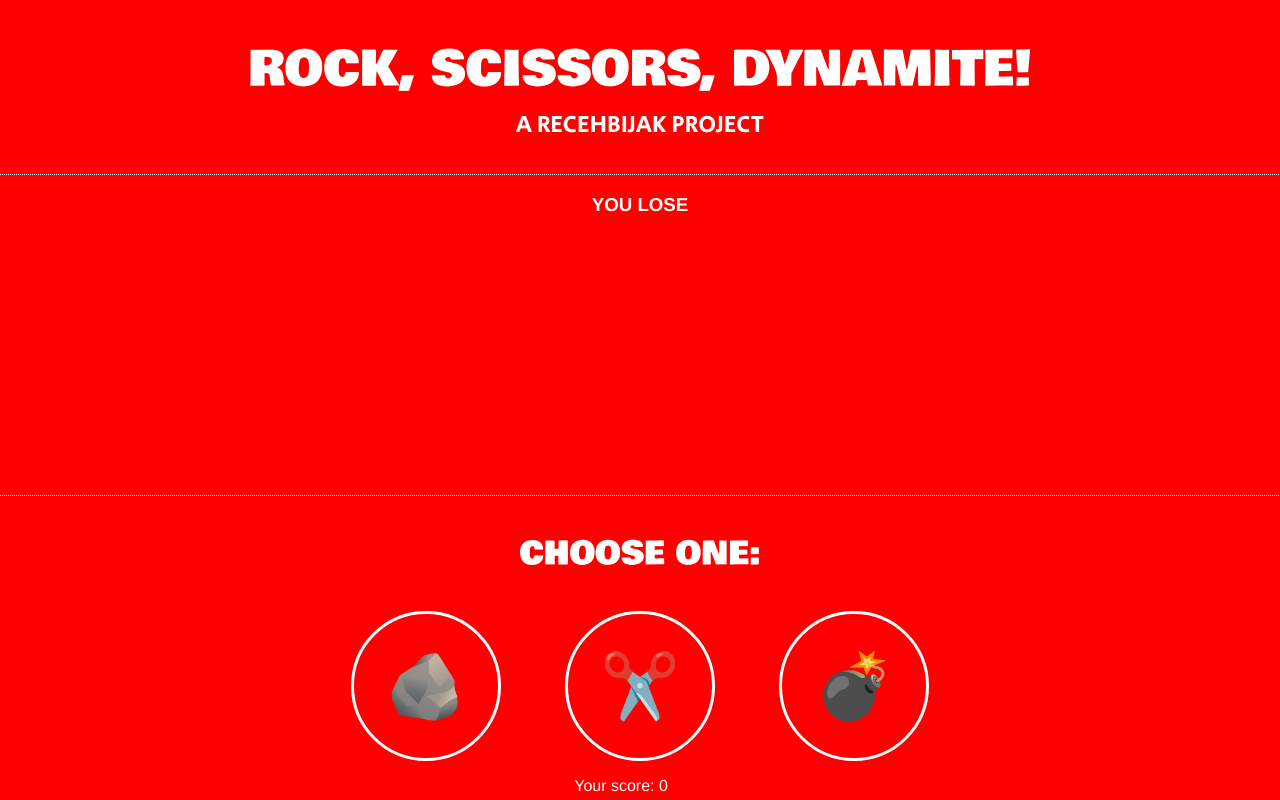
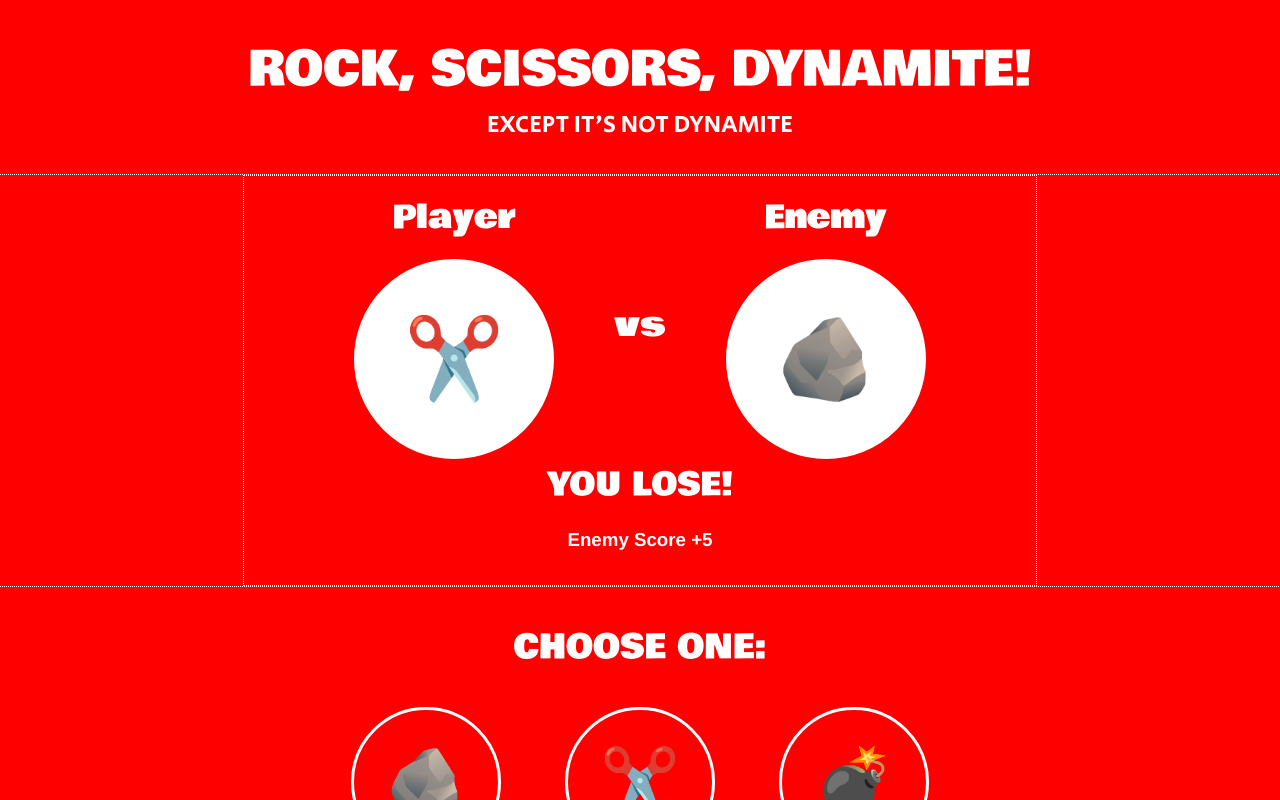
Before and after one commit to recehbijak/odin-rock-paper-scissors, a plain HTML site: page index.html in a window 1280 px wide. Both pictures are taken after a click on the button "✂️". Shown: the top 800 px of the page. Drawn offline with Linux system fonts and the light colour scheme.

Commit message:
Add battle arena to the game

```diff
--- a/index.html
+++ b/index.html
@@ -13,10 +13,25 @@
 <body>
     <div id="rsd-header" class="rsd-header">
         <h1>ROCK, SCISSORS, DYNAMITE!</h1>
-        <h2>A RECEHBIJAK PROJECT</h2>
+        <h2>EXCEPT IT'S NOT DYNAMITE</h2>
     </div>
     <div id="arena-wrapper" class="arena-wrapper">
-        <div id="rsd-arena-container"></div>
+        <div id="rsd-arena-container" class="arena-container">
+            <!-- <h1 id="waiting-message">WAITING FOR PLAYER..</h1> -->
+            <div id="arena-target">
+                <div id="arena-top">
+                    <div id="human-choice" class="player-card">
+                        <h2 id="player-tag">Player</h2>
+                        <button id="player-choice" class="rsd-chosen"></button>
+                    </div>
+                    <div id="vs"><h2>vs</h2></div>
+                    <div id="comp-choice" class="player-card">
+                        <h2 id="enemy-tag">Enemy</h2>
+                        <button id="enemy-choice" class="rsd-chosen" >💣</button>
+                    </div>
+                </div>
+            </div>
+        </div>
     </div>
     <div id="button-wrapper" class="button-wrapper">
         <h3 class="cta-text">CHOOSE ONE:</h3>
--- a/scripts.js
+++ b/scripts.js
@@ -1,35 +1,12 @@
 console.log("Hello World")
 
-/*
-RPS = rock paper scissors
+const rsdArena = document.querySelector("#rsd-arena-container");
+const targetArena = document.querySelector("#arena-target");
 
-Create a function that randomly returns "rock", "paper", or "scissors" strings
-Initialize variable that randomly generates numbers between 0, 1, 2
-If the number is 0, assign "rock"
-Else if the number is 1, assign "paper"
-Else if the number is 2, assign "scissors"
-Return variable
-
-Create a function for human choice
-Initialize a variable that shows prompt window asking user to input their RPS choice
-If the input is rock, print "You've chosen rock"
-If the input is paper, print "You've chosen paper"
-If the input is scissors, print "You've chosen scissors"
-Return prompt variable
-
-Initialize variables that will contain human score and computer score with initial value of 0
-
-Create a function that will play a single round of RPS using human choice and computer choice arguments
-Check the conditions for human and computer choices, if conditions are met then assign score to either human or computer
-and print alert message
-
-Declare that human selection is retrieved from getHumanChoice function
-Declar that computer selection is retrieved from getComputerCHoice function
-
-
-*/
-
-
+const waitMessage = document.createElement("h2");
+waitMessage.textContent = "Waiting for Player...";
+rsdArena.appendChild(waitMessage);
+rsdArena.removeChild(targetArena);
 
 function getRandomInt(min, max) {
     const minCeiled = Math.ceil(min);
@@ -37,15 +14,20 @@ function getRandomInt(min, max) {
     return Math.floor(Math.random() * (maxFloored-minCeiled) + minCeiled);
 }
 
+let compChoiceInnerText = '';
+
 function getComputerChoice() {
 
     let choiceValue = getRandomInt(0, 3)
     if (choiceValue === 2) {
-        choiceValue = "Rock";
+        choiceValue = "rock";
+        compChoiceInnerText = "🪨"
     } else if (choiceValue === 1) {
-        choiceValue = "Paper";
+        choiceValue = "scissors";
+        compChoiceInnerText = "✂️"
     } else if (choiceValue === 0) {
-        choiceValue = "Scissors";
+        choiceValue = "dynamite";
+        compChoiceInnerText = "💣"
     } else {
         choiceValue = "There's something wrong";
     }
@@ -57,13 +39,15 @@ let humanScore = 0;
 let computerScore = 0;
 
 const rsdButton = document.querySelectorAll("button");
-const rsdArena = document.querySelector("#rsd-arena-container");
-const alertText = document.createElement("h3");
+const alertText = document.createElement("h2");
+const alertScore = document.createElement("h3");
 const scoreBoard = document.createElement("div");
 
-function alertWinLose(message) {
+function alertWinLose(message, scoreMessage) {
     alertText.textContent = message;
     rsdArena.appendChild(alertText);
+    alertScore.textContent = scoreMessage;
+    rsdArena.appendChild(alertScore);
 }
 
 const alertHumanScore = document.createElement("p");
@@ -73,119 +57,49 @@ function showScore() {
     const scoreCont = document.querySelector("#score-container");
     scoreCont.appendChild(scoreBoard);
 
-    alertHumanScore.innerText = "Your score: " + humanScore;
+    alertHumanScore.innerText = "Your Score: " + humanScore;
     scoreBoard.appendChild(alertHumanScore);
 
-    alertComputerScore.innerText = "Computer score: " + computerScore;
+    alertComputerScore.innerText = "Enemy Score: " + computerScore;
     scoreBoard.appendChild(alertComputerScore);
 
 }
+
 
 function playRound() {
     const humanChoice = this.value;
     const computerChoice = getComputerChoice();
 
+    rsdArena.appendChild(targetArena);
+    waitMessage.remove();
+
     if (humanChoice === computerChoice) {
-        alertWinLose("DRAW");
+        alertWinLose("DRAW", "No Score Awaded");
     } else if (humanChoice === "rock" && computerChoice === "scissors") {
-        alertWinLose("YOU WIN");
+        alertWinLose("YOU WIN!", "Your Score +5");
         humanScore += 5;
     } else if (humanChoice === "scissors" && computerChoice === "dynamite") {
-        alertWinLose("YOU WIN");
+        alertWinLose("YOU WIN!", "Your Score +5");
         humanScore += 5;
     } else if (humanChoice === "dynamite" && computerChoice === "rock") {
-        alertWinLose("YOU WIN");
+        alertWinLose("YOU WIN!", "Your Score +5");
         humanScore += 5;
     } else {
-        alertWinLose("YOU LOSE");
+        alertWinLose("YOU LOSE!", "Enemy Score +5");
         computerScore += 5;
     }
+
+    const humanChoiceIcon = document.querySelector("#player-choice");
+    humanChoiceIcon.innerText = this.innerText;
+    const computerChoiceIcon = document.querySelector("#enemy-choice");
+    computerChoiceIcon.innerText = compChoiceInnerText;
 
     showScore();
     console.log(this.value);
     console.log(humanScore);
+    console.log(this.innerText)
 }
 
 rsdButton.forEach((button) => {
     button.addEventListener("click", playRound);
 });
-
-
-
-
-
-
-/* function playRound() {
-
-    let humanChoice = getHumanChoice();
-    let computerChoice = getComputerChoice();
-
-
-        if (humanChoice === "rock" && computerChoice === "rock") {
-            console.log("Stalemate! Rock equals rock");
-        alert("Stalemate! Rock equals rock");
-        } else if (humanChoice === "paper" && computerChoice === "paper") {
-        console.log("Stalemate! Paper equals paper");
-        alert("Stalemate! Paper equals paper");
-        } else if (humanChoice === "scissors" && computerChoice === "scissors") {
-            console.log("Stalemate! Scissors equals scissors");
-        alert("Stalemate! Scissors equals scissors");
-        } else if (humanChoice === "rock" && computerChoice === "paper") {
-            console.log("You lose! Paper beats rock");
-        alert("You lose! Paper beats rock");
-            computerScore += 10;
-        } else if (humanChoice === "rock" && computerChoice === "scissors") {
-            console.log("You win! Rock beats scissors");
-            alert("You win! Rock beats scissors");
-            humanScore += 10;
-        } else if (humanChoice === "paper" && computerChoice === "rock") {
-            console.log("You win! Paper beats rock");
-            alert("You win! Paper beats rock");
-            humanScore += 10;
-        } else if (humanChoice === "paper" && computerChoice === "scissors") {
-        console.log("You lose! Scissors beats paper");
-        alert("You lose! Scissors beats paper");
-            computerScore += 10;
-        } else if (humanChoice === "scissors" && computerChoice === "paper") {
-            console.log("You win! Scissors beats paper");
-            alert("You win! Scissors beats paper");
-            humanScore += 10;
-        } else if (humanChoice === "scissors" && computerChoice === "rock") {
-            console.log("You lose! Rock beats scissors");
-        alert("You lose! Rock beats scissors");
-            computerScore += 10;
-        } else {
-            console.log("There's something wrong");
-        alert("There's something wrong");
-        }
-
-        return;
-}
-
-*/
-//function playGame(rounds) {
-
-//for (let i = 0; i < rounds; i++) {
-
-//        playRound();
-
-//        let alertHumanScore = "Your score: " + humanScore;
-//        let alertComputerScore= "Computer score: " + computerScore;
-
-//        console.log(alertHumanScore);
-//        console.log(alertComputerScore);
-//        alert(alertHumanScore + "\n" + alertComputerScore);
-
-//    }
-
-//   return humanScore > computerScore ? console.log("YOU WIN!") : console.log ("YOU LOSE.");
-//}
-
-
-/*
-Create a new function named playGame
-Move playRound function and sore variables so that they're delcared
-inside of the new playGame function
-loop playRound 5 times
-
-*/
--- a/styles.css
+++ b/styles.css
@@ -43,14 +43,65 @@ body {
 .arena-wrapper {
     border-style: dotted;
     border-width: 1px;
-    height: 20em;
+    min-height: 20em;
     width: 100%;
     margin: 0;
 }
 
+.arena-container {
+    display: flex;
+    flex-direction: column;
+    justify-content: space-between;
+    align-items: center;
+    border: dotted white;
+    border-width: 1px;
+    flex-grow: 1;
+    padding: 1em 5em;
+}
+
+.arena-container h1 {
+    font-family: "Bowlby One", sans-serif;
+    margin-top: 0;
+    margin-bottom: 0;
+    font-size: 2em;
+    font-weight: 400;
+}
+
+.arena-container h2 {
+    font-family: "Bowlby One", sans-serif;
+    margin-top: 0;
+    margin-bottom: 0;
+    font-size: 2em;
+    font-weight: 400;
+}
+
+/* JS styling test*/
+
+#arena-top {
+    display: flex;
+    justify-content: space-between;
+    align-items: center;
+    gap: 30px;
+}
+
+.player-card {
+    flex-grow: 1;
+    display: flex;
+    flex-direction: column;
+    justify-content: space-between;
+    align-items: center;
+    gap: 1em;
+}
+
+#arena-bottom {
+    margin: 20px auto;
+}
+
+/* JS styling test*/
+
 .cta-text {
     font-family: "Bowlby One", sans-serif;
-    font-size: 2em;
+    font-size: 2.1em;
     margin-top: 1em;
     margin-bottom: 1em;
     font-weight: 400;
@@ -63,7 +114,8 @@ body {
     gap: 200px;
 }
 
-.rsd-button {
+.rsd-button,
+.rsd-chosen {
     flex-grow: 0;
     flex-shrink: 1;
     border-radius: 50%;
@@ -78,6 +130,20 @@ body {
     color: white;
     font-size: 4em;
 }
+
+.rsd-chosen {
+    width: 200px;
+    height: 200px;
+    padding: 0,3em;
+    text-align: center;
+    background-color: white;
+    border: solid white;
+    border-width: 3px;
+    color: red;
+    font-size: 5em;
+}
+
+
 
 .rsd-button:hover {
     cursor: pointer;
@@ -96,3 +162,13 @@ body {
     color: red;
     border: none;
 }
+
+
+.score-container {
+    margin-top: 40px;
+    margin-bottom: 5px;
+    font-family: "Secular One", sans-serif;
+    font-size: 1.8em;
+    font-weight: 400;
+    text-align: center;
+}
```
